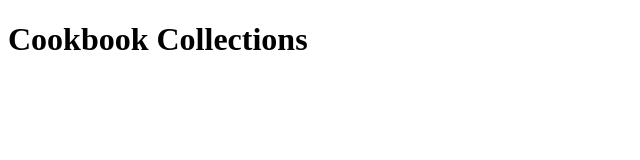
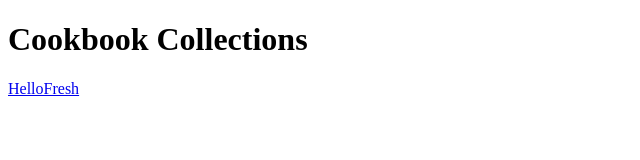
Before and after one commit to evo-bambino/odin-recipes, a plain HTML site: page index.html in a window 1280 px wide. Shown: the whole page, without its empty margins (0-640 px from the left). Drawn offline with Linux system fonts and the light colour scheme.

Commit message:
Create link to HelloFresh. Add pages dir.

```diff
--- a/index.html
+++ b/index.html
@@ -7,6 +7,7 @@
 
   <body>
     <h1>Cookbook Collections</h1>
+    <a href="HelloFresh.html">HelloFresh</a>
   </body>
 
 </html>
```
Also changed, not shown: pages/HelloFresh.html (renamed from HelloFresh.html).
